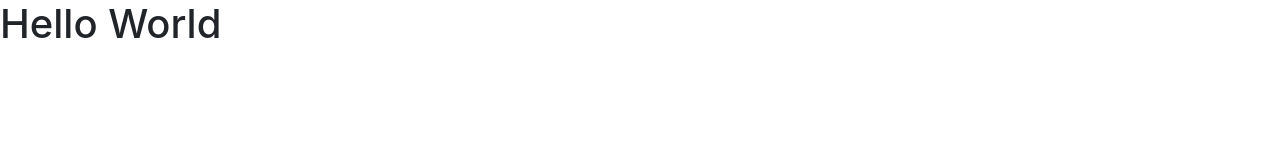
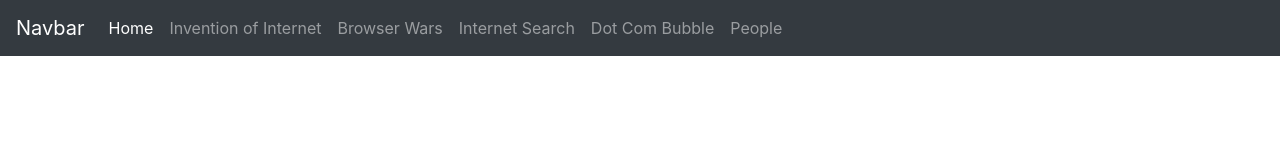
Before and after one commit to monz123/TeamProject_IS601_MV_2, a plain HTML site: page index.html in a window 1280 px wide. Drawn offline with nearby package versions, Linux system fonts and the light colour scheme.

Commit message:
Feature: Nav Bar Added

```diff
--- a/index.html
+++ b/index.html
@@ -6,7 +6,22 @@
     <title>Title</title>
 </head>
 <body>
-<h1> Hello World</h1>
+<nav class="navbar navbar-expand-lg navbar-dark bg-dark">
+   <a class="navbar-brand" href="#">Navbar</a>
+  <button class="navbar-toggler" type="button" data-toggle="collapse" data-target="#navbarNavAltMarkup" aria-controls="navbarNavAltMarkup" aria-expanded="false" aria-label="Toggle navigation">
+    <span class="navbar-toggler-icon"></span>
+  </button>
+  <div class="collapse navbar-collapse" id="navbarNavAltMarkup">
+    <div class="navbar-nav">
+      <a class="nav-link active" href="#">Home <span class="sr-only">(current)</span></a>
+      <a class="nav-link" href="#">Invention of Internet</a>
+      <a class="nav-link" href="#">Browser Wars</a>
+        <a class="nav-link" href="#">Internet Search</a>
+        <a class="nav-link" href="#">Dot Com Bubble</a>
+        <a class="nav-link" href="#">People</a>
+    </div>
+  </div>
+</nav>
 <script src="https://code.jquery.com/jquery-3.5.1.slim.min.js" integrity="sha384-DfXdz2htPH0lsSSs5nCTpuj/zy4C+OGpamoFVy38MVBnE+IbbVYUew+OrCXaRkfj" crossorigin="anonymous"></script>
 <script src="https://cdn.jsdelivr.net/npm/popper.js@1.16.1/dist/umd/popper.min.js" integrity="sha384-9/reFTGAW83EW2RDu2S0VKaIzap3H66lZH81PoYlFhbGU+6BZp6G7niu735Sk7lN" crossorigin="anonymous"></script>
 <script src="https://stackpath.bootstrapcdn.com/bootstrap/4.5.2/js/bootstrap.min.js" integrity="sha384-B4gt1jrGC7Jh4AgTPSdUtOBvfO8shuf57BaghqFfPlYxofvL8/KUEfYiJOMMV+rV" crossorigin="anonymous"></script>
```
